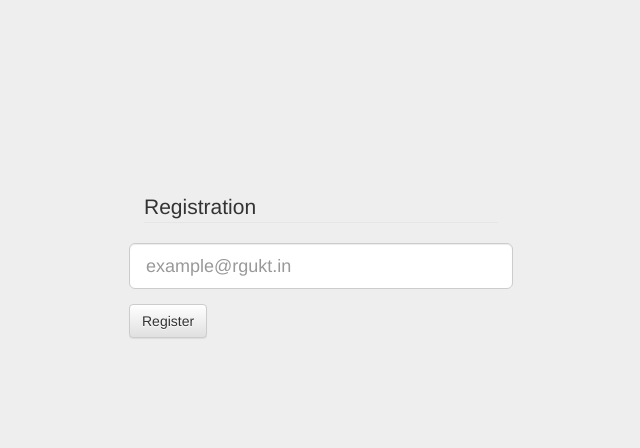
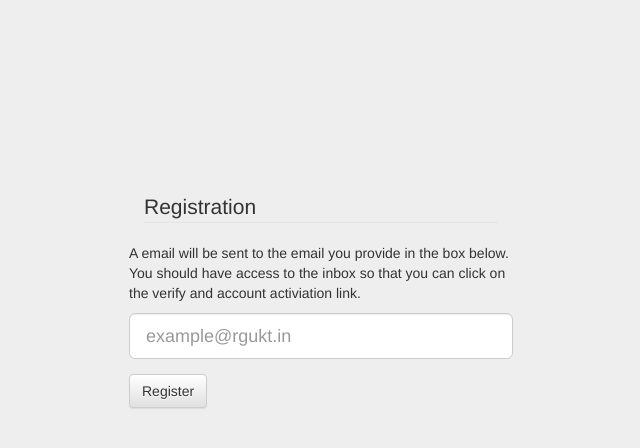
Before and after one commit to sirimala/elt, a Flask app: page /registration in a window 1280 px wide. Shown: the top 448 px of the page, without its empty margins (319-959 px from the left). Run offline with Flask 2, Linux system fonts and the light colour scheme; some libraries are stand-ins or nearby versions.

Commit message:
verification mail body, registration info, message are modified

```diff
--- a/web/app.py
+++ b/web/app.py
@@ -988,8 +988,10 @@ def logout():
 
 def sendMail(encode='Testing', code='Testing', email='rguktemailtest@gmail.com'):
     app.logger.debug("send mail function")
-    body = """Dear Student,\n Please click on link given below to activate your account.
-    <a href=%s/verify/%s/%s """ % (request.host, encode, code)
+    body = """Dear Student,\n This email message is sent by the online quiz portal.
+    By clicking the link below you are verifying that this email belongs to you and your account will be actiavted.
+    Click on the link below and follow the instructions to complete the registration process.
+    <a href=%s/verify/%s/%s>Verify</a> """ % (request.host, encode, code)
     response = requests.post(
         "https://api.mailgun.net/v3/rguktrkv.ac.in/messages",
         auth=("api", "key-80400e1aaa7a2a3a33c49b4e17c5a796"),
@@ -1043,8 +1045,8 @@ def registration():
 
                 sent = sendMail(encode, code, email)
                 if sent:
-                    app.logger.debug("registration success, Check your mail for verification request")
-                    message = "registration success, Check your mail for verification request"
+                    app.logger.debug("an email has been sent to your email address "+email+". Please go to your inbox and click on the link to verify and activate your account")
+                    message = "an email has been sent to your email address "+email+". Please go to your inbox and click on the link to verify and activate your account"
                     message_staus = "success"
                 else:
                     db.session.rollback()
--- a/web/templates/registration.html
+++ b/web/templates/registration.html
@@ -24,7 +24,9 @@ form {
 			</div>
 		{% endif %}
 		<p id="message"></p>
+		{%if not status%}
 		<div class="form-group">
+			<p>A email will be sent to the email you provide in the box below. You should have access to the inbox so that you can click on the verify and account activiation link.</p>
 			<div>
 			    <label class="sr-only" for="email">Email address:</label>
 			    <input placeholder="example@rgukt.in" type="email" class="form-control input-lg" name="email" id="email">
@@ -35,6 +37,9 @@ form {
 			  <button type="submit" class="btn btn-default">Register</button>
 		    </div>
 	  	</div>
+	  	{%else%}
+
+	  	{%endif%}
 	</form>
 </div>
 {%endblock%}
```
